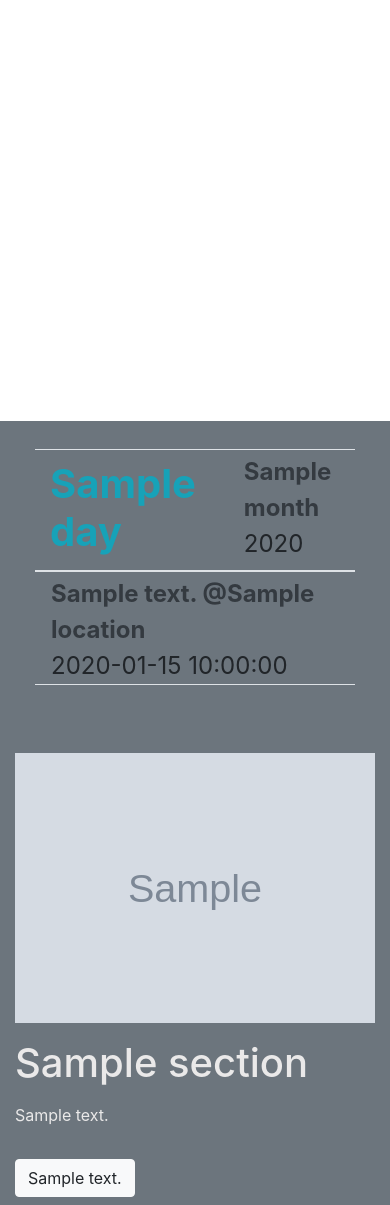
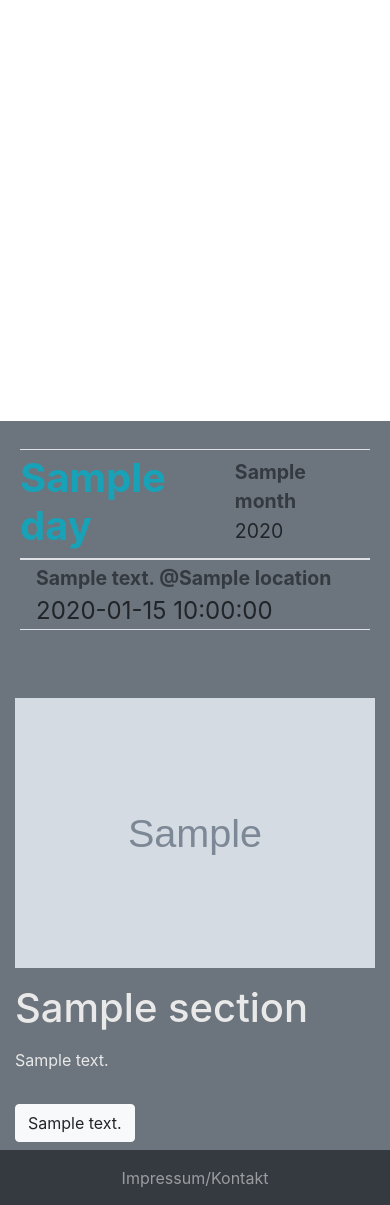
Before and after one commit to FAUSheppy/flask-json-dream-website, a Flask app: template templates/index.html in a window 390 px wide. Shown: the part 57-1262 px from the top of the page. Run offline with Flask 2, Linux system fonts and the light colour scheme; the template is opened without the code that fills it: most values are stand-ins (such as "Sample title", 1, 10 or a date in 2020); grey boxes marked "Sample" are stand-in pictures; some libraries are stand-ins or nearby versions.

Commit message:
improve spacing/sizes on very low resolutions

```diff
--- a/static/site.css
+++ b/static/site.css
@@ -68,3 +68,22 @@
 .image-max-dimensions{
   max-width: 400px;
 }
+
+@media(max-width: 440px){
+   .event-responsive{
+      padding-left: 0;
+      font-size: 5vw;
+   }
+   .date-responsive{
+      margin-right: 4vw !important;
+   }
+   .container-responsive{
+      margin-left: 0;
+      margin-right: 0;
+      padding-left: 0;
+      padding-right: 0;
+   }
+   .mt-0-u440{
+      margin-top: 0 !important;
+   }
+}
--- a/static/toggle_button.css
+++ b/static/toggle_button.css
@@ -61,3 +61,9 @@
   .switch-caption {
       float: left;
   }
+
+@media(max-width: 440px){
+  .switch-caption{
+      font-size: 7vw !important;
+  }
+}
--- a/templates/events.html
+++ b/templates/events.html
@@ -6,17 +6,20 @@
     {% for event in events %}
       <div class="moreDates" {% if loop.index > 3 %} style="display: none;" {% endif %}>
         <div class="row">
-            <div class="pt-1 border-bottom {% if loop.index == 1 %} border-top {% endif %} col">
+            <div class="event-responsive pt-1 border-bottom
+		    {% if loop.index == 1 %} border-top {% endif %} col">
               <div class="d-flex justify-content-center align-items-center">
-                <h1 class="mr-5 text-primary font-weight-bold text-info">{{ event["day"] }}</h1>
-                  <div>
-                    <p class="font-weight-bold mb-0 text-dark">{{ event["month"] }}</p>
-                    <p class="mb-2">{{ event["year"] }}</p>
-                  </div>
+                <h1 class="mr-5 text-primary font-weight-bold text-info date-responsive ">
+		    {{ event["day"] }}
+		</h1>
+                <div>
+                  <p class="font-weight-bold mb-0 text-dark">{{ event["month"] }}</p>
+                  <p class="mb-2">{{ event["year"] }}</p>
+                </div>
               </div>
             </div>
             <div class="pt-1 border-bottom {% if loop.index == 1 %} border-top {% endif %} col pl-3">
-              <p class="text-dark font-weight-bold mb-0">
+              <p class="event-responsive text-dark font-weight-bold mb-0">
                   {{ event["description"] }}
                   {% if event.get("location") %} @{{ event["location"] }} {% endif %}
               </p>
--- a/templates/index.html
+++ b/templates/index.html
@@ -34,7 +34,7 @@
 
 <!-- main links -->
 <div class="bg-secondary">
-  <div class="container pb-2 pt-2">
+  <div class="container container-responsive pb-2 pt-2">
     {% include 'events.html' %}
   </div>
 </div>
@@ -54,15 +54,15 @@
     <div class="container pt-5 text-color-special">
 
       <div id="twitch-consent-placeholder" class="card bg-dark text-white">
-        <img style="min-width: 80%; min-height: 200px;"
-	     class="card-img" src="/static/pictures/{{ conf['twitch-placeholder-img'] }}" >
+         <img style="min-width: 80%; min-height: 200px;"
+            class="card-img" src="/static/pictures/{{ conf['twitch-placeholder-img'] }}" >
         <div class="card-img-overlay">
-          <label class="switch mt-3">
+          <label class="switch mt-3 mt-0-u440">
             <input id="toogle-twitch" class="custom-control-input"
               type="checkbox" onchange="handleToggle(this.id)">
             <span class="slider"></span>
           </label>
-          <div class="switch-caption ml-3 mt-3" style="font-size: x-large;">
+          <div class="switch-caption ml-3 mt-3 mt-0-u440" style="font-size: x-large;">
                   Laden externe Inhalte von Twitch.tv zulassen
           </div>
         </div>
```
